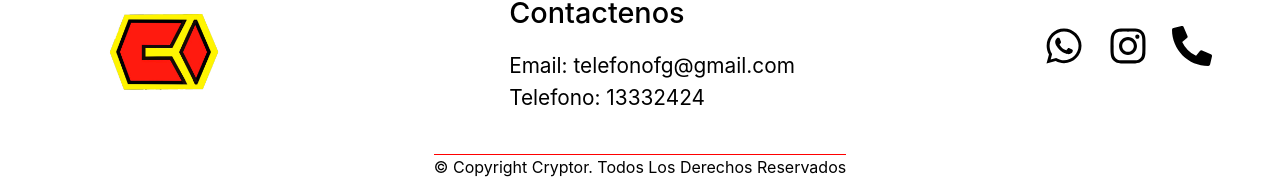
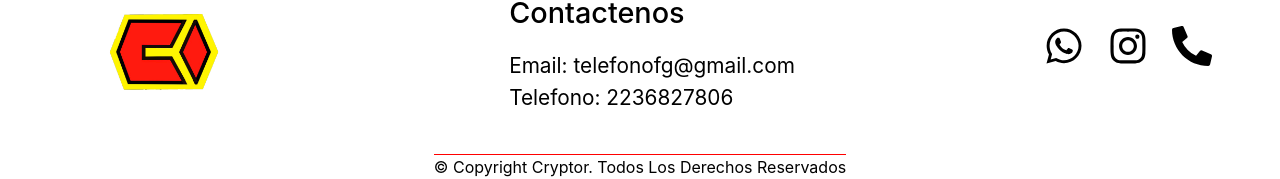
Before and after one commit to Fausto764/Cryptor, a React (Vite) app: page /FAQ in a window 1280 px wide. Shown: the part 3185-3364 px from the top of the page. Built offline with nearby package versions, Linux system fonts and the light colour scheme.

Commit message:
arreglo importacion de header

```diff
--- a/src/App.jsx
+++ b/src/App.jsx
@@ -5,8 +5,8 @@ import "./App.css"
 // import { BrowserRouter as Router, Routes, Route } from "react-router-dom"
 
 //componentes
-import { Footer } from "./components/Footer/Footer"
-import { Header } from "./components/Header/Header"
+import { Footer } from "./components/Footer/Footer.jsx"
+import { Header } from "./components/Header/Header.jsx"
 import Principal from "./Principal"
 // import { FAQ } from "./pages/FAQ/FAQ"
 function App() {
--- a/src/components/Footer/Footer.jsx
+++ b/src/components/Footer/Footer.jsx
@@ -14,7 +14,7 @@ const Footer = () => {
           <div className='footer-datos'>
             <span className='footer-email'>Email: telefonofg@gmail.com</span>{" "}
             <br />
-            <span className='footer-telefono'>Telefono: 13332424</span>
+            <span className='footer-telefono'>Telefono: 2236827806</span>
           </div>
         </div>
         <div className='footer-links'>
```
